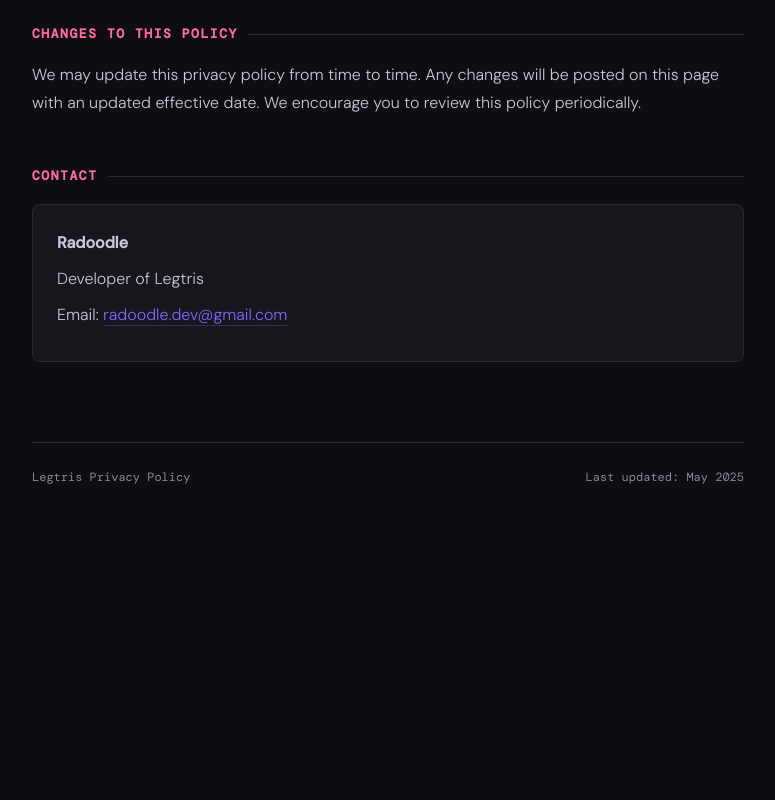
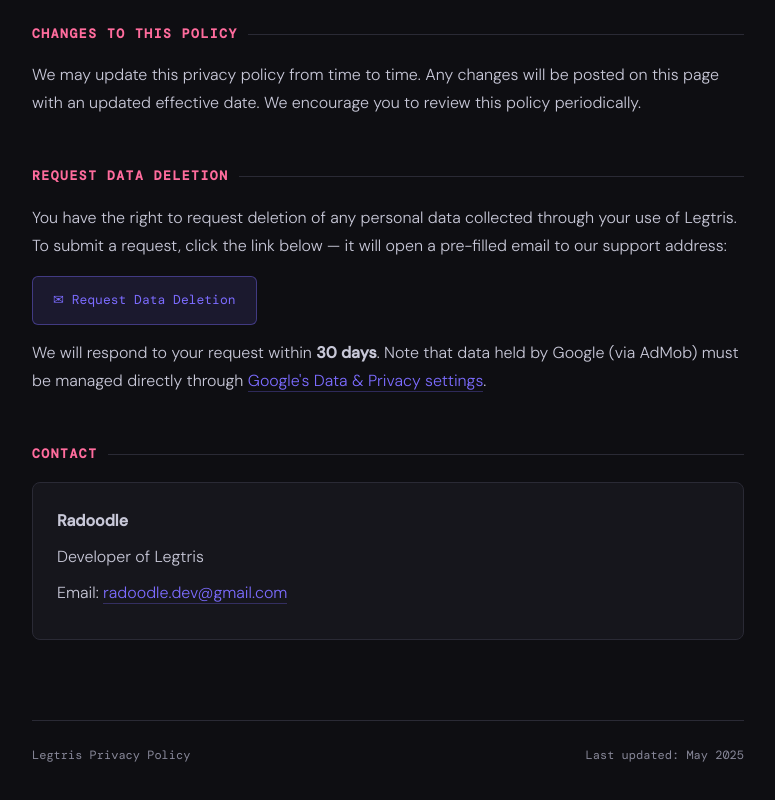
Before and after one commit to radood/privacy-policies, a plain HTML site: page legtris-privacy-policy.html in a window 1280 px wide. Shown: the part 2647-3447 px from the top of the page, without its empty margins (252-1027 px from the left). Before the commit the page ends 3235 px from the top, so only its background shows below. Drawn offline with nearby package versions, Linux system fonts and the light colour scheme.

Commit message:
more updates to policy

```diff
--- a/legtris-privacy-policy.html
+++ b/legtris-privacy-policy.html
@@ -337,7 +337,22 @@
       <p>We may update this privacy policy from time to time. Any changes will be posted on this page with an updated effective date. We encourage you to review this policy periodically.</p>
     </section>
 
-    <!-- 10. Contact -->
+    <!-- 10. Data Deletion -->
+    <section>
+      <h2>Request Data Deletion</h2>
+      <p>You have the right to request deletion of any personal data collected through your use of Legtris. To submit a request, click the link below — it will open a pre-filled email to our support address:</p>
+      <p style="margin-top: 16px;">
+        <a href="mailto:radoodle.dev@gmail.com?subject=Data%20Deletion%20Request%20%E2%80%93%20Legtris&body=Hello%2C%0A%0AI%20would%20like%20to%20request%20the%20deletion%20of%20any%20personal%20data%20collected%20in%20relation%20to%20my%20use%20of%20the%20Legtris%20app.%0A%0ADevice%20or%20Advertising%20ID%20(if%20known)%3A%20%0A%0AThank%20you."
+           style="display:inline-flex;align-items:center;gap:8px;background:rgba(124,108,255,0.12);border:1px solid rgba(124,108,255,0.4);border-bottom:1px solid rgba(124,108,255,0.4);color:var(--accent);padding:12px 20px;border-radius:6px;font-family:var(--mono);font-size:13px;text-decoration:none;transition:background 0.2s;"
+           onmouseover="this.style.background='rgba(124,108,255,0.22)'"
+           onmouseout="this.style.background='rgba(124,108,255,0.12)'">
+          ✉ Request Data Deletion
+        </a>
+      </p>
+      <p style="margin-top:14px;">We will respond to your request within <strong>30 days</strong>. Note that data held by Google (via AdMob) must be managed directly through <a href="https://myaccount.google.com/data-and-privacy" target="_blank">Google's Data & Privacy settings</a>.</p>
+    </section>
+
+    <!-- 12. Contact -->
     <section>
       <h2>Contact</h2>
       <div class="contact-box">
```
